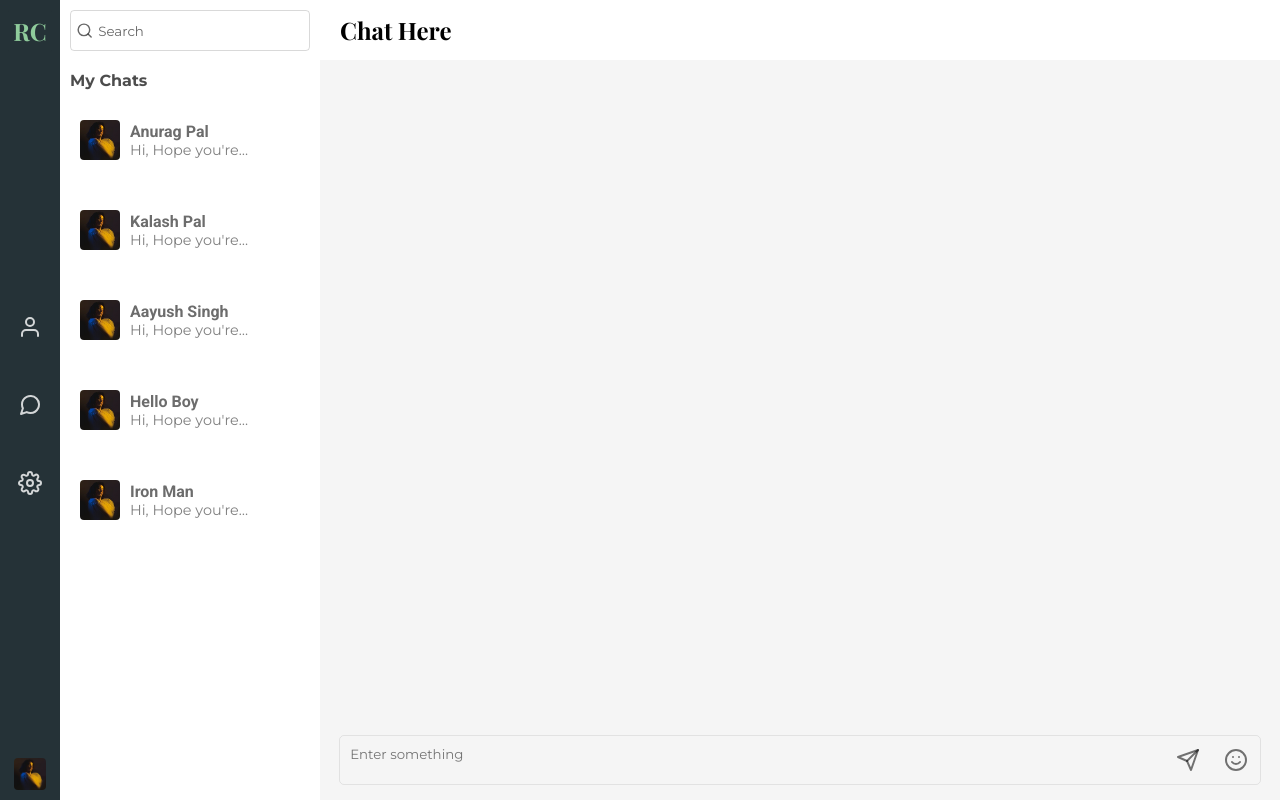
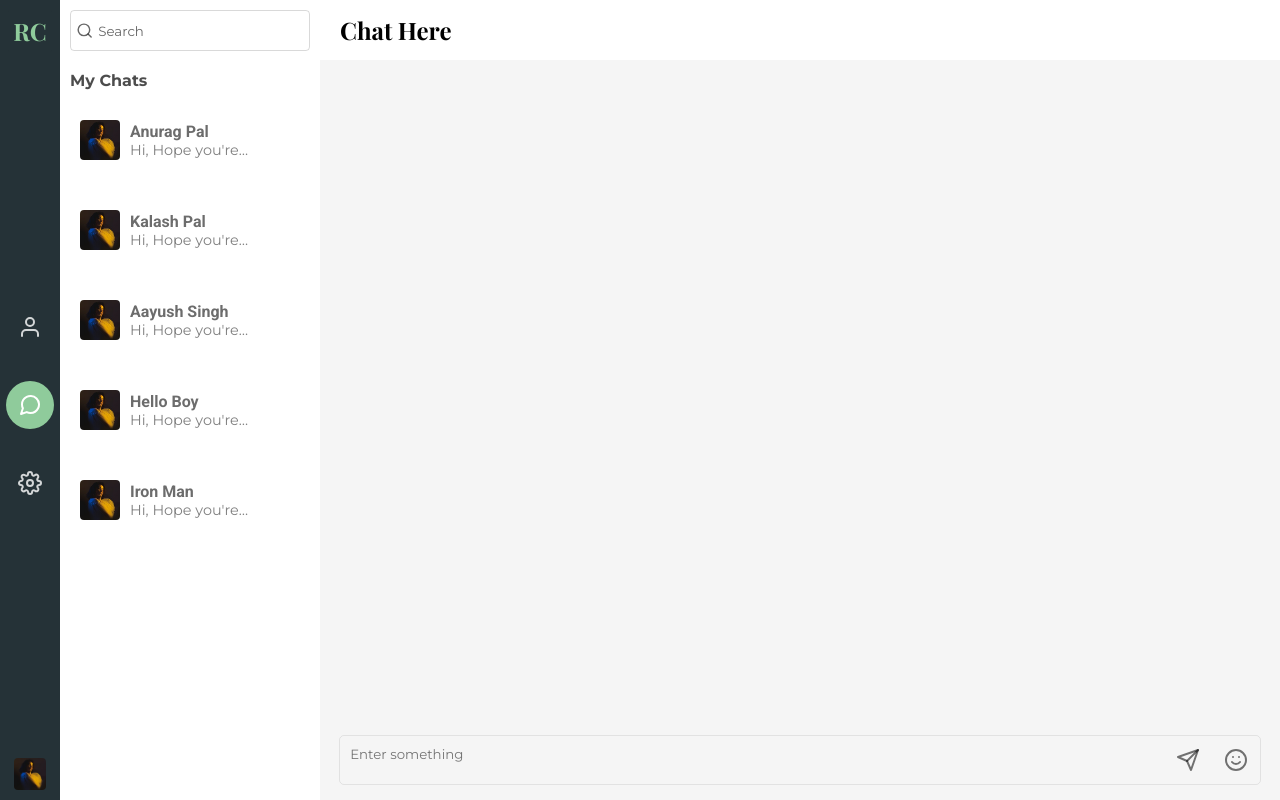
Before and after one commit to Anuragtech02/realtime-chat, a React (Create React App) app in the folder client/: page /login in a window 1280 px wide. Both pictures are taken after typing "Sample" into the empty fields and a click on the button "Submit". Built offline with nearby package versions, Linux system fonts and the light colour scheme.

Commit message:
ui part done

```diff
--- a/client/src/components/Sidebar/Sidebar.js
+++ b/client/src/components/Sidebar/Sidebar.js
@@ -9,6 +9,7 @@ import { withRouter } from "react-router";
 
 const Sidebar = ({ history }) => {
   const [search, setSearch] = useState("");
+  const [current, setCurrent] = useState("");
   const [chats, setChats] = useState([
     {
       name: "Anurag pal",
@@ -32,6 +33,11 @@ const Sidebar = ({ history }) => {
     },
   ]);
 
+  const handleClickChat = (chat) => {
+    history.push(`/chat/${chat.name}`);
+    setCurrent(chat.name);
+  };
+
   return (
     <aside className={styles.container}>
       <div className={styles.actionsContainer}>
@@ -54,9 +60,11 @@ const Sidebar = ({ history }) => {
           {chats?.length ? (
             chats.map((chat, i) => (
               <div
-                onClick={() => history.push(`/${chat.name}`)}
+                onClick={() => handleClickChat(chat)}
                 key={i}
-                className={styles.chat}
+                className={
+                  current === chat.name ? styles.selectedChat : styles.chat
+                }
               >
                 <Avatar
                   variant="rounded"
--- a/client/src/components/Sidebar/Sidebar.module.scss
+++ b/client/src/components/Sidebar/Sidebar.module.scss
@@ -57,6 +57,8 @@
           //   border-top: 1.5px solid rgba(0, 0, 0, 0.08);
           //   margin-top: 30px;
         }
+        transition: all 0.2 ease-in-out;
+        border-radius: 5px;
         margin: 10px 0;
 
         .chatUserInfo {
@@ -78,6 +80,18 @@
           }
         }
       }
+      .selectedChat {
+        @extend .chat;
+        background: var(--secondaryColor);
+        .chatUserInfo {
+          h6 {
+            color: var(--primaryColor);
+          }
+          p {
+            color: #25323770;
+          }
+        }
+      }
     }
   }
 }
--- a/client/src/components/Sidebar/SidebarActions.js
+++ b/client/src/components/Sidebar/SidebarActions.js
@@ -1,4 +1,4 @@
-import React from "react";
+import React, { useState } from "react";
 import styles from "./SidebarActions.module.scss";
 import { MessageCircle, User, Settings } from "react-feather";
 import { IconButton, Avatar, Tooltip, makeStyles } from "@material-ui/core";
@@ -6,6 +6,7 @@ import portrait from "../../Assets/portrait.jpg";
 
 const SidebarActions = () => {
   const classes = useStyles();
+  const [current, setCurrent] = useState("chat");
 
   const actions = [
     {
@@ -31,8 +32,19 @@ const SidebarActions = () => {
         {actions.map((item) => (
           <div key={item.name} className={styles.actionItem}>
             <Tooltip title={item.name} placement="right">
-              <IconButton>
-                <item.icon color="rgba(255,255,255,0.8)" />
+              <IconButton
+                style={{
+                  background:
+                    current === item.name
+                      ? "var(--secondaryColor)"
+                      : "transparent",
+                }}
+              >
+                <item.icon
+                  color={
+                    current === item.name ? "white" : "rgba(255,255,255,0.8)"
+                  }
+                />
               </IconButton>
             </Tooltip>
           </div>
```
